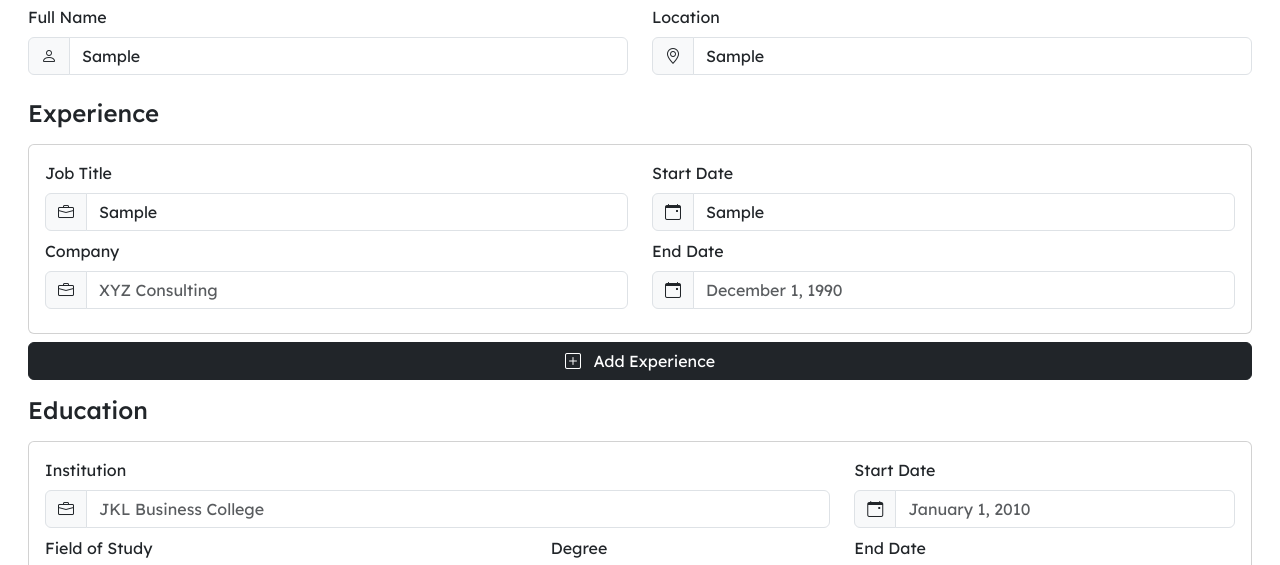
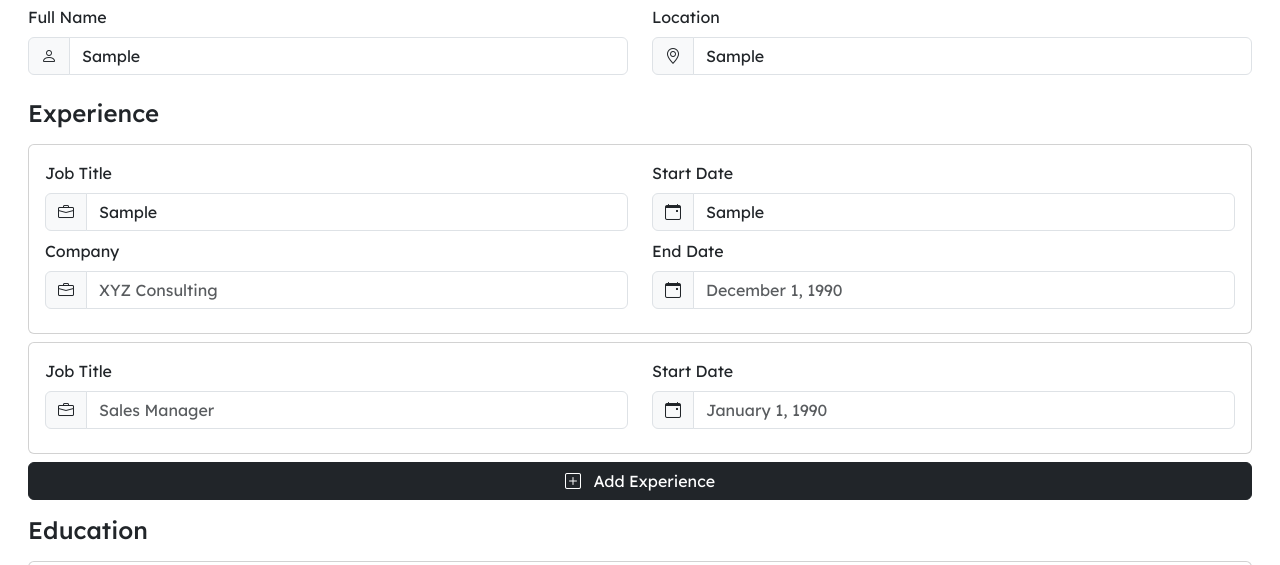
Before and after one commit to samuelms21/fe-jquery-capstone, a website: page index.html in a window 1280 px wide. Both pictures are taken after typing "name@example.com", "Sample", "Sample", "Sample", "Sample", "Sample" into the empty fields and a click on the button "Add Experience". Shown: the part 169-734 px from the top of the page. Drawn offline with nearby package versions, Linux system fonts and the light colour scheme.

Commit message:
added jquery-ui, create function to add new experience input cards

```diff
--- /dev/null
+++ b/app.js
@@ -0,0 +1,81 @@
+var emptyExpObj = {
+    jobTitle: null,
+    companyName: null,
+    jobStartDate: null,
+    jobEndDate: null,
+};
+
+let experience = [emptyExpObj];
+// console.log(experience);
+
+$(function() {
+    // When DOM is fully loaded
+    console.log("DOM FULLY LOADED");
+
+    // Initialize listener to add exp button
+    $("#addExperienceBtn").on("click", function() {
+        let nextIdx = experience.length;
+        let nextElementId = `expCard_${nextIdx}`;
+        experience.push(emptyExpObj);
+
+        let newExpCardElement;
+        newExpCardElement = $("<div>");
+        newExpCardElement.addClass(["card", "mb-2"]);
+        newExpCardElement.attr("id", nextElementId);
+        // $("#experienceContainer").append(newExpCardElement);
+
+        let expCardBody;
+        expCardBody = $("<div>");
+        expCardBody.addClass("card-body");
+        // $(`#${nextElementId}`).append(expCardBody);
+
+        let upperRow = $("<div>").addClass(["row", "mb-2"]);
+        // expCardBody.append(upperRow);
+
+        let upperFirstCol = $("<div>").addClass(["col", "col-sm-6"]);
+        let upperSecondCol = $("<div>").addClass(["col", "col-sm-6"]);
+
+        let ufColLabel = $("<label>").addClass("form-label").attr("for", `jobTitle_${nextIdx}`).text("Job Title");
+        let usColLabel = $("<label>").addClass("form-label").attr("for", `jobStartDate_${nextIdx}`).text("Start Date");
+
+        let ufInputGroup = $("<div>").addClass("input-group");
+        let ufTextInput = $("<input>").addClass("form-control").attr("id", `jobTitle_${nextIdx}`).attr("placeholder", "Sales Manager");
+        let usInputGroup = $("<div>").addClass("input-group");
+        let usTextInput = $("<input>").addClass("form-control").attr("id", `jobStartDate_${nextIdx}`).attr("placeholder", "January 1, 1990");
+
+        let ufInputIcon = $("<i>").addClass(["bi", "bi-briefcase"]);
+        let ufInputIconSpan = $("<span>").addClass("input-group-text");
+        let usInputIcon = $("<i>").addClass(["bi", "bi-calendar-event"]);
+        let usInputIconSpan = $("<span>").addClass("input-group-text");
+
+        ufInputIconSpan.append(ufInputIcon);
+        usInputIconSpan.append(usInputIcon);
+
+        ufInputGroup.append(ufInputIconSpan);
+        ufInputGroup.append(ufTextInput);
+        usInputGroup.append(usInputIconSpan);
+        usInputGroup.append(usTextInput);
+
+        upperFirstCol.append(ufColLabel);
+        upperFirstCol.append(ufInputGroup);
+        upperSecondCol.append(usColLabel);
+        upperSecondCol.append(usInputGroup);
+
+        upperRow.append(upperFirstCol);
+        upperRow.append(upperSecondCol);
+
+        expCardBody.append(upperRow);
+        newExpCardElement.append(expCardBody);
+        $("#experienceContainer").append(newExpCardElement);
+
+        // DEBUG
+        console.log($("#experienceContainer").children());
+    });
+
+    $("#jobStartDate").datepicker({
+        dateFormat: "MM d, yy",
+        onSelect: function(dateText, inst) {
+            $("#jobStartDate").val(dateText);
+        }
+    });
+});
--- a/index.html
+++ b/index.html
@@ -6,6 +6,7 @@
   <title>Career Path Recommendation with NEMO</title>
   <link rel="stylesheet" href="./node_modules/bootstrap/dist/css/bootstrap.min.css">
   <link rel="stylesheet" href="./node_modules/bootstrap-icons/font/bootstrap-icons.min.css">
+  <link rel="stylesheet" href="node_modules/jquery-ui/themes/base/all.css">
   <link rel="stylesheet" href="./style.css">
 </head>
 <body>
@@ -57,58 +58,59 @@
         </div>
       </div>
       <!-- START OF EXPERIENCE -->
+      <div id="experienceContainer">
         <h4 class="mt-4 mb-3">Experience</h4>
-      <div class="card">
+        <div class="card mb-2" id="expCard_0">
           <div class="card-body">
             <div class="row mb-2">
               <!-- Job Title -->
               <div class="col col-sm-6">
-              <label for="jobTitle" class="form-label">Job Title</label>
+                <label for="jobTitle_0" class="form-label">Job Title</label>
                 <div class="input-group">
                   <span class="input-group-text">
                     <i class="bi bi-briefcase"></i>
                   </span>
-                <input type="text" class="form-control" placeholder="Salesperson" id="jobTitle">
+                  <input type="text" class="form-control" placeholder="Salesperson" id="jobTitle_0">
                 </div>
               </div>
-
-            <!-- Phone Number -->
+              <!-- Job Start Date -->
               <div class="col col-sm-6">
-              <label for="jobStartDate" class="form-label">Start Date</label>
+                <label for="jobStartDate_0" class="form-label">Start Date</label>
                 <div class="input-group">
                   <span class="input-group-text">
                     <i class="bi bi-calendar-event"></i>
                   </span>
-                <input type="text" class="form-control" placeholder="January 1, 1990" id="jobStartDate">
+                  <input type="text" class="form-control" placeholder="January 1, 1990" id="jobStartDate_0">
                 </div>
               </div>
             </div>
             <div class="row mb-2">
               <!-- Company -->
               <div class="col col-sm-6">
-              <label for="companyName" class="form-label">Company</label>
+                <label for="companyName_0" class="form-label">Company</label>
                 <div class="input-group">
                   <span class="input-group-text">
                     <i class="bi bi-briefcase"></i>
                   </span>
-                <input type="text" class="form-control" placeholder="XYZ Consulting" id="companyName">
+                  <input type="text" class="form-control" placeholder="XYZ Consulting" id="companyName_0">
                 </div>
               </div>
-
               <!-- Phone Number -->
               <div class="col col-sm-6">
-              <label for="jobEndDate" class="form-label">End Date</label>
+                <label for="jobEndDate_0" class="form-label">End Date</label>
                 <div class="input-group">
                   <span class="input-group-text">
                     <i class="bi bi-calendar-event"></i>
                   </span>
-                <input type="text" class="form-control" placeholder="December 1, 1990" id="jobEndDate">
+                  <input type="text" class="form-control" placeholder="December 1, 1990" id="jobEndDate_0">
                 </div>
               </div>
             </div>
           </div>
         </div>
-      <button type="button" class="d-block btn btn-dark mt-2 w-100"><i class="bi bi-plus-square me-2"></i> Add Experience</button>
+      </div>
+
+      <button type="button" class="d-block btn btn-dark mt-2 w-100" id="addExperienceBtn"><i class="bi bi-plus-square me-2"></i> Add Experience</button>
       <!-- END OF EXPERIENCE -->
       <!-- START OF EDUCATION -->
       <h4 class="my-3">Education</h4>
@@ -202,8 +204,10 @@
   </div>
 
   <!-- jQuery -->
-  <script src="node_modules/jquery/dist/jquery.min.js"></script>
+  <script src="./node_modules/jquery/dist/jquery.min.js"></script>
+  <script src="./node_modules/jquery-ui/ui/widgets/datepicker.js"></script>
   <!-- Bootstrap JS -->
-  <script src="node_modules/bootstrap/dist/js/bootstrap.min.js"></script>
+  <script src="./node_modules/bootstrap/dist/js/bootstrap.min.js"></script>
+  <script src="./app.js"></script>
 </body>
 </html>
--- a/package.json
+++ b/package.json
@@ -13,6 +13,7 @@
     "bootstrap": "^5.3.3",
     "bootstrap-icons": "^1.11.3",
     "http-server": "^14.1.1",
-    "jquery": "^3.7.1"
+    "jquery": "^3.7.1",
+    "jquery-ui": "^1.13.3"
   }
 }
```
Also changed, not shown: 1 other file. Lines whose indentation alone changed are shown as unchanged.
